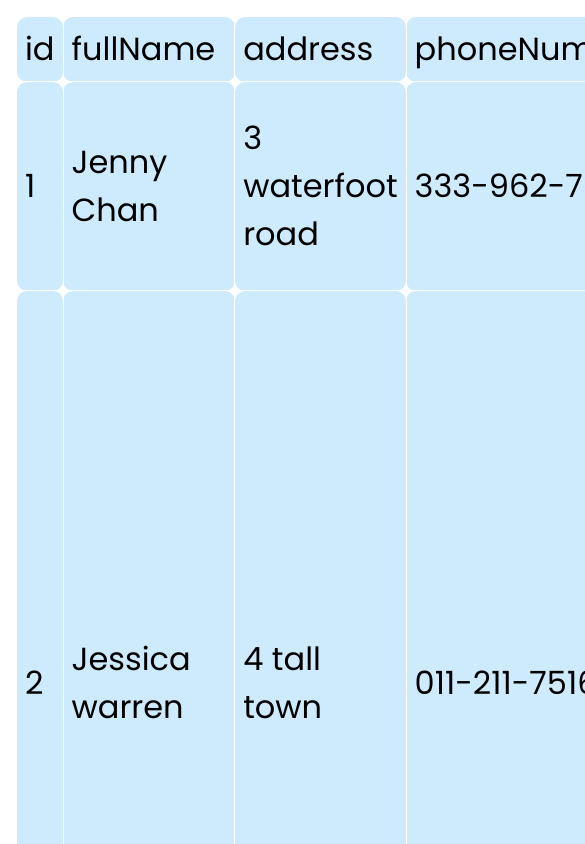
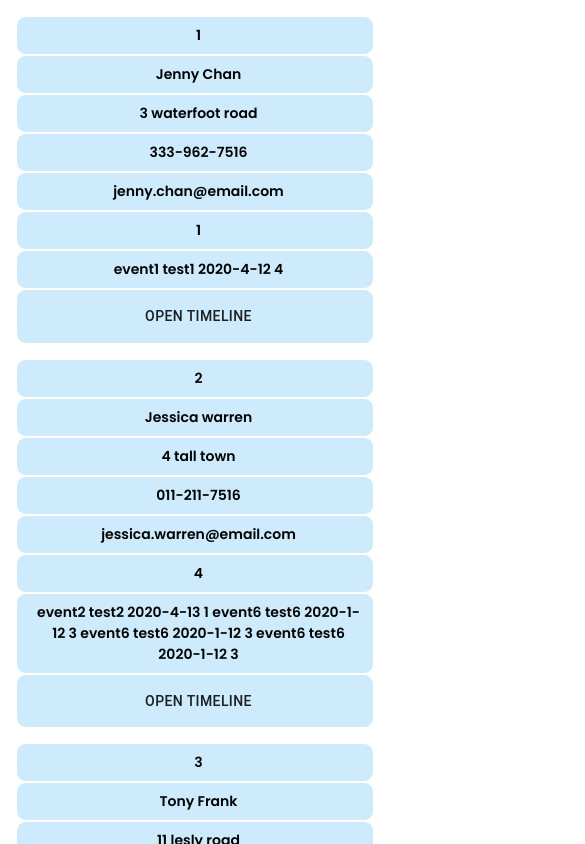
Before and after one commit to DavidPopa/React-Mui-Responsive-Modal-with-Timeline, a React (Create React App) app: page / in a window 390 px wide. Shown: the top 844 px of the page, 585 px wide, since content can reach past the window. Built offline with nearby package versions, Linux system fonts and the light colour scheme.

Commit message:
responsive table

```diff
--- a/src/App.css
+++ b/src/App.css
@@ -43,3 +43,31 @@ form * {
 h1 {
   text-align: center;
 }
+@media screen and (max-width: 768px) {
+  table thead {
+    display: none;
+  }
+  thead,
+  table,
+  tbody,
+  tr,
+  td {
+    display: block;
+    width: 100%;
+  }
+  tr {
+    margin-bottom: 15px;
+  }
+  tbody tr td {
+    text-align: center;
+    position: relative;
+  }
+  td {
+    position: absolute;
+    width: calc(50%=10%);
+    padding-left: 15px;
+    font-weight: 600;
+    font-size: 14px;
+    text-align: left;
+  }
+}
--- a/src/App.js
+++ b/src/App.js
@@ -88,7 +88,6 @@ const App = () => {
               <tr key={index}>
                 {collumns &&
                   collumns.map((item) => {
-                    // extra check if any arrays still remain
                     return (
                       <td>
                         {typeof dataInfo[item] === "object"
```
